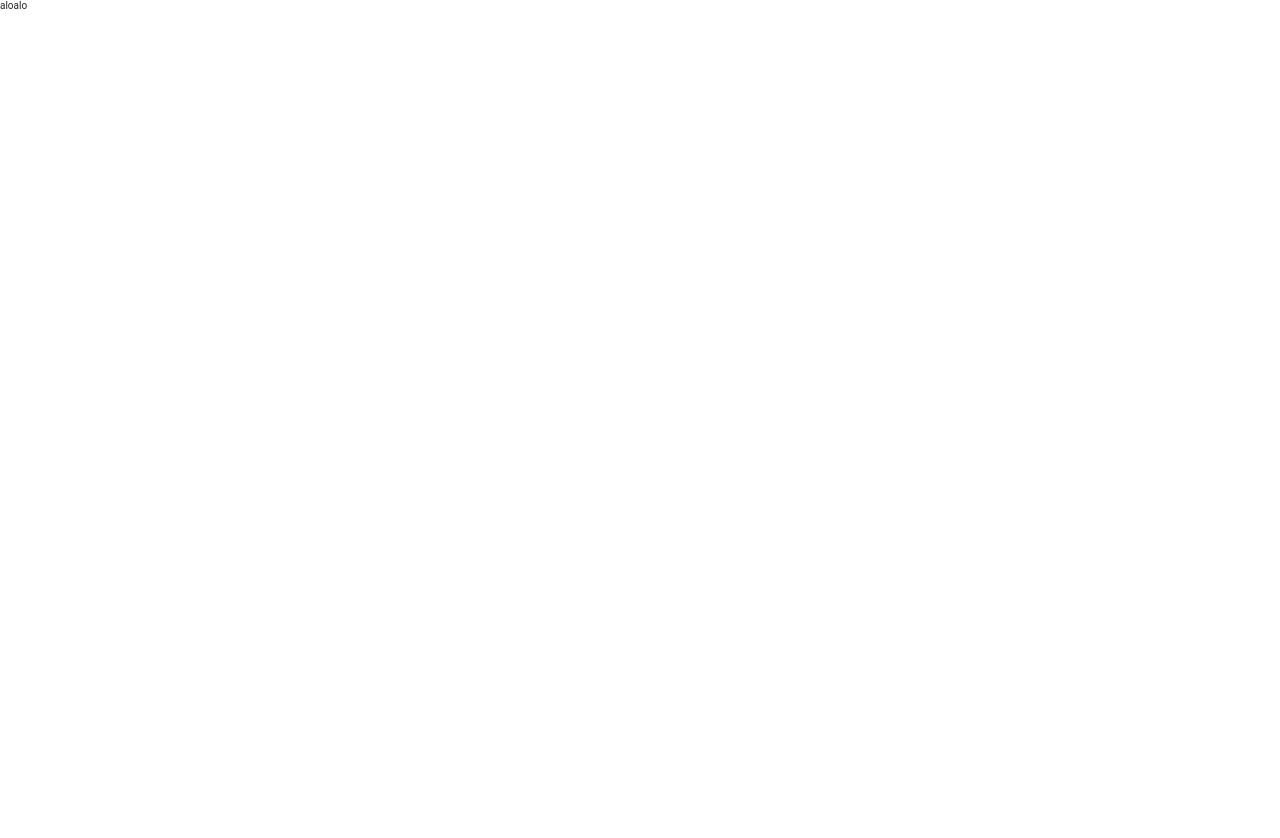
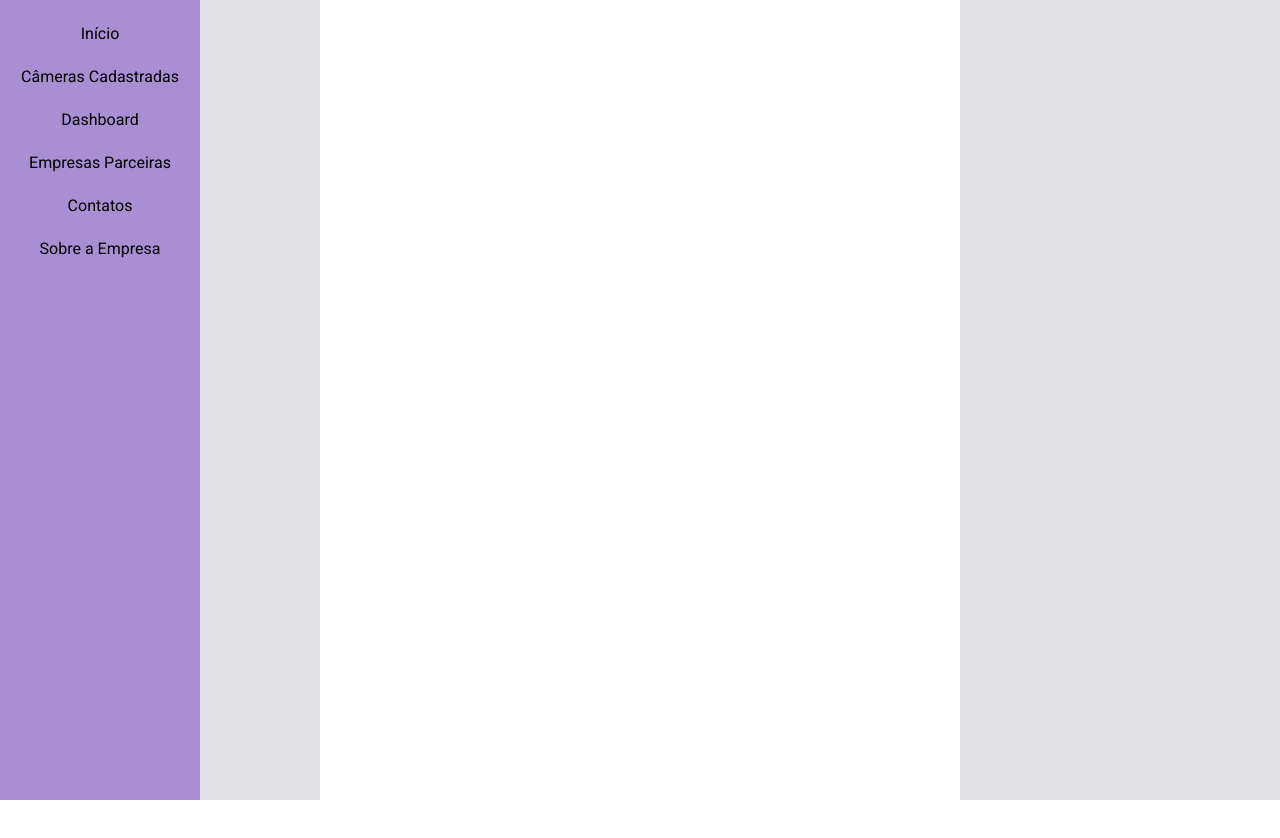
Before and after one commit to gtretow/octo_test, a React (Vite) app: page / in a window 1280 px wide. Shown: the top 838 px of the page. Before the commit the page ends 800 px from the top, so only its background shows below. Built offline with nearby package versions, Linux system fonts and the light colour scheme.

Commit message:
navbar created, now creating mainComponent

```diff
--- a/index.html
+++ b/index.html
@@ -3,7 +3,13 @@
   <head>
     <meta charset="UTF-8" />
     <meta name="viewport" content="width=device-width, initial-scale=1.0" />
-    <title>Vite + React + TS</title>
+    <link rel="preconnect" href="https://fonts.googleapis.com" />
+    <link rel="preconnect" href="https://fonts.gstatic.com" crossorigin />
+    <link
+      href="https://fonts.googleapis.com/css2?family=Roboto&display=swap"
+      rel="stylesheet"
+    />
+    <title>Test Project</title>
   </head>
   <body>
     <div id="root"></div>
--- /dev/null
+++ b/src/components/Sidebar/Sidebar.tsx
@@ -0,0 +1,30 @@
+import React from "react";
+import * as S from ".";
+
+const Sidebar: React.FC = () => (
+  <S.Navbar>
+    <S.SideList>
+      <S.NavbarItem>
+        <S.Link href="#">Início</S.Link>
+      </S.NavbarItem>
+      <S.NavbarItem>
+        <S.Link href="#">Câmeras Cadastradas</S.Link>
+      </S.NavbarItem>
+      <S.NavbarItem>
+        <S.Link href="#">Dashboard</S.Link>
+      </S.NavbarItem>
+
+      <S.NavbarItem>
+        <S.Link href="#">Empresas Parceiras</S.Link>
+      </S.NavbarItem>
+      <S.NavbarItem>
+        <S.Link href="#">Contatos</S.Link>
+      </S.NavbarItem>
+      <S.NavbarItem>
+        <S.Link href="#">Sobre a Empresa </S.Link>
+      </S.NavbarItem>
+    </S.SideList>
+  </S.Navbar>
+);
+
+export default Sidebar;
--- /dev/null
+++ b/src/components/Sidebar/index.tsx
@@ -0,0 +1,32 @@
+import styled from "styled-components";
+
+export const Navbar = styled.nav`
+  height: 100vh;
+  width: 200px;
+  display: block;
+  position: fixed;
+  background: ${(props) => props.theme.colors.primary[700]};
+`;
+
+export const SideList = styled.ul`
+  text-align: center;
+  display: flex;
+  flex-direction: column;
+`;
+
+export const NavbarItem = styled.li`
+  list-style: none;
+  padding-top: 24px;
+`;
+
+export const Link = styled.a`
+  text-decoration: none;
+  color: black;
+  font-size: ${(props) => props.theme.fontSizes.md};
+  transition: all 250ms linear 0s;
+  cursor: pointer;
+
+  &:hover {
+    color: ${(props) => props.theme.colors.white};
+  }
+`;
--- a/src/main.tsx
+++ b/src/main.tsx
@@ -4,11 +4,13 @@ import App from "./App";
 import { BrowserRouter } from "react-router-dom";
 import { theme } from "./styles/base";
 import { ThemeProvider } from "styled-components";
+import SideBar from "./components/Sidebar/Sidebar";
 
 ReactDOM.createRoot(document.getElementById("root") as HTMLElement).render(
   <React.StrictMode>
     <ThemeProvider theme={theme}>
       <BrowserRouter>
+        <SideBar />
         <App />
       </BrowserRouter>
     </ThemeProvider>
--- a/src/styles/base.ts
+++ b/src/styles/base.ts
@@ -1,10 +1,9 @@
-import React from "react";
 import { DefaultTheme } from "styled-components";
 
 export const theme: DefaultTheme = {
   colors: {
     primary: {
-      700: "#996DFF",
+      700: "#A88FD4",
     },
     secondary: {
       700: "#FBA94C",
@@ -25,17 +24,10 @@ export const theme: DefaultTheme = {
     },
     white: "#FFFFFF",
   },
-  fonts: {
-    heading: "Roboto_700Bold",
-    body: "Roboto_400Regular",
-  },
   fontSizes: {
-    xs: 12,
-    sm: 14,
-    md: 16,
-    lg: 20,
-  },
-  sizes: {
-    14: 56,
+    xs: "12px",
+    sm: "14px",
+    md: "16px",
+    lg: "20px",
   },
 };
--- a/src/views/LandingPage/LandingPage.tsx
+++ b/src/views/LandingPage/LandingPage.tsx
@@ -1,8 +1,12 @@
 import React from "react";
-import { HomeWrapper } from ".";
+import * as S from ".";
 
 const LandingPage: React.FC = () => {
-  return <HomeWrapper>aloalo</HomeWrapper>;
+  return (
+    <S.LandingPageWrapper>
+      <S.Container>aaaaaaaaaaaaaaaaaaaaaaaaaaaaaaaaaaaaaaaaa</S.Container>
+    </S.LandingPageWrapper>
+  );
 };
 
 export default LandingPage;
--- a/src/views/LandingPage/index.tsx
+++ b/src/views/LandingPage/index.tsx
@@ -1,3 +1,19 @@
 import styled from "styled-components";
 
-export const HomeWrapper = styled.div``;
+export const LandingPageWrapper = styled.div`
+  width: 100vw;
+  height: 100vh;
+  background: ${(props) => props.theme.colors.gray[100]};
+  left: 7%;
+  display: flex;
+  justify-content: center;
+  align-items: center;
+`;
+
+export const Container = styled.div`
+  display: flex;
+
+  width: 50%;
+  background: ${(props) => props.theme.colors.white};
+  height: 900px;
+`;
```
